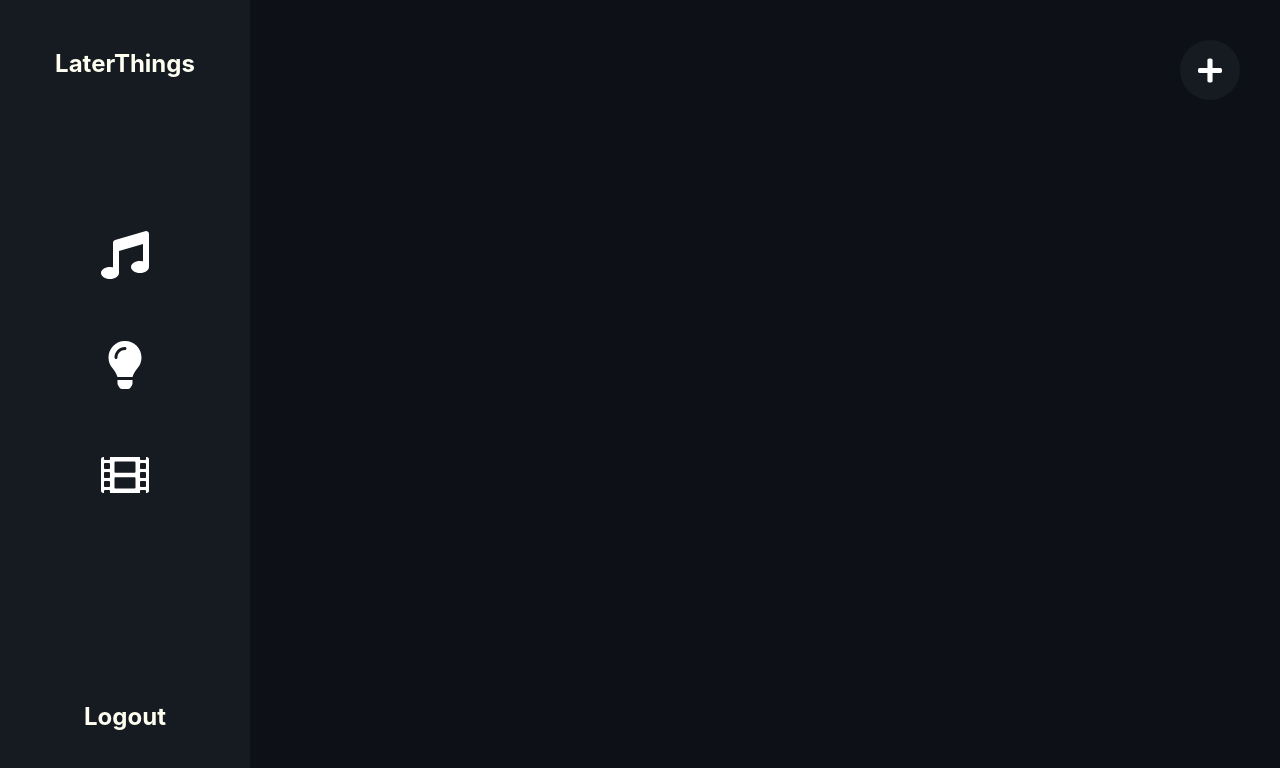
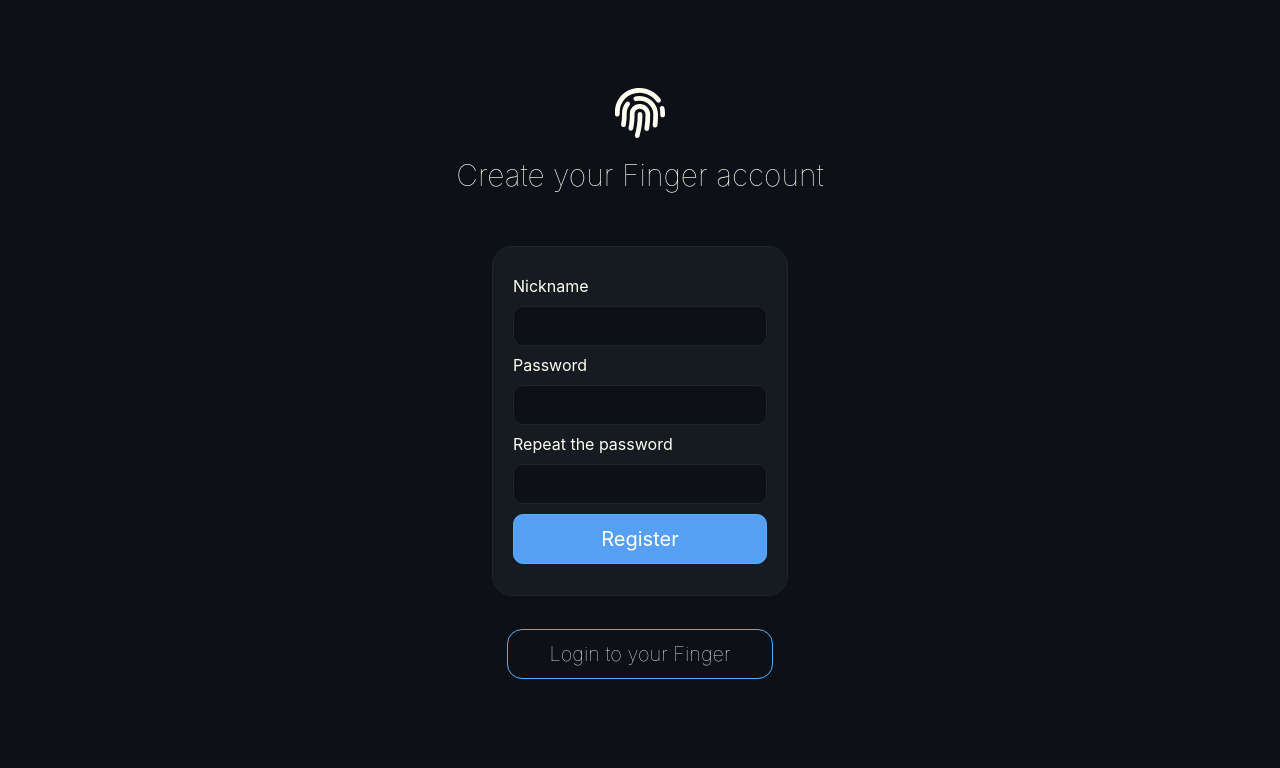
Before and after one commit to ArekStasko/LaterThings, a React (Create React App) app: page /register in a window 1280 px wide. Shown: the top 768 px of the page. Built offline with nearby package versions, Linux system fonts and the light colour scheme.

Commit message:
add login and register site

```diff
--- a/package.json
+++ b/package.json
@@ -11,6 +11,7 @@
     "@testing-library/user-event": "^12.1.10",
     "react": "^17.0.2",
     "react-dom": "^17.0.2",
+    "react-router-dom": "^5.2.0",
     "react-scripts": "4.0.3",
     "sass": "^1.34.1",
     "styled-components": "^5.3.0",
--- a/src/App.js
+++ b/src/App.js
@@ -1,10 +1,21 @@
 import React from 'react'
+import {
+  BrowserRouter as Router,
+  Route,
+} from 'react-router-dom';
 import MainPage from './pages/mainPage'
+import Login from './pages/login'
+import Register from './pages/register'
 
 function App() {
   return (
     <div >
-     <MainPage />
+      <Router>
+        <Route exact path='/' component={Login} />
+        <Route exact path='/register' component={Register} />
+        <Route path='/things/:category' component={MainPage} />
+
+      </Router>
     </div>
   );
 }
--- /dev/null
+++ b/src/assets/styles/themes/default/components/login.scss
@@ -0,0 +1,89 @@
+.login{
+    width: 100%;
+    height: 100vh;
+    display: flex;
+    flex-direction: column;
+    justify-content: center;
+    align-items: center;
+
+    &__finger-icon{
+        font-size: 50px;
+    }
+
+    &__header{
+        font-weight: 100;
+        font-size: 30px;
+    }
+
+    &__box{
+        display: flex;
+        flex-direction: column;
+        justify-content: space-evenly;
+        align-items: center;
+        height: 500px;
+        min-width: 20%;
+
+
+        &--form{
+            height: 350px;
+            min-width: 100%;
+            padding: 20px;
+            display: flex;
+            justify-content: space-evenly;
+            flex-direction: column;
+            background-color: #161b22;
+            border: 1px solid #20242b;
+            border-radius: 20px;
+
+            label{
+                color: #fffff1;
+            }
+
+            input{
+              outline: none;
+              height: 40px;
+              border-radius: 10px;
+              border: 1px solid #20242b;
+              background-color: #0d1117;
+              color: #fffff1;
+            }
+
+            button{
+                cursor: pointer;
+                height: 50px;
+                border-radius: 10px;
+                background-color: #55a0f5;
+                border: 1px solid #55afff;
+                color: #fffff1;
+                font-size: 20px;
+                transition: all 600ms ease-in-out;
+
+                &:hover{
+                    transform: scale(1.030);
+                }
+            }
+        }
+    }
+
+    .redirect-register{
+        display: flex;
+        justify-content: center;
+        align-items: center;
+        cursor: pointer;
+        height: 50px;
+        min-width: 90%;
+        border-radius: 15px;
+        background-color: transparent;
+        border: 1px solid #55afff;
+        font-size: 20px;
+        transition: all 300ms ease-in-out;
+        font-weight: 100;
+        color: #fffff1;
+        text-decoration: none;
+
+
+        &:hover{
+            background-color: #55a0f5;
+        }
+    }
+}
--- /dev/null
+++ b/src/assets/styles/themes/default/components/register.scss
@@ -0,0 +1,88 @@
+.register{
+    width: 100%;
+    height: 100vh;
+    display: flex;
+    flex-direction: column;
+    justify-content: center;
+    align-items: center;
+
+    &__finger-icon{
+        font-size: 50px;
+    }
+
+    &__header{
+        font-weight: 100;
+        font-size: 30px;
+    }
+
+    &__box{
+        display: flex;
+        flex-direction: column;
+        justify-content: space-evenly;
+        align-items: center;
+        height: 500px;
+        min-width: 20%;
+
+
+        &--form{
+            height: 350px;
+            min-width: 100%;
+            padding: 20px;
+            display: flex;
+            justify-content: space-evenly;
+            flex-direction: column;
+            background-color: #161b22;
+            border: 1px solid #20242b;
+            border-radius: 20px;
+
+            label{
+                color: #fffff1;
+            }
+
+            input{
+              outline: none;
+              height: 40px;
+              border-radius: 10px;
+              border: 1px solid #20242b;
+              background-color: #0d1117;
+              color: #fffff1;
+            }
+
+            button{
+                cursor: pointer;
+                height: 50px;
+                border-radius: 10px;
+                background-color: #55a0f5;
+                border: 1px solid #55afff;
+                color: #fffff1;
+                font-size: 20px;
+                transition: all 600ms ease-in-out;
+
+                &:hover{
+                    transform: scale(1.030);
+                }
+            }
+        }
+    }
+
+    .redirect-login{
+        display: flex;
+        justify-content: center;
+        align-items: center;
+        cursor: pointer;
+        height: 50px;
+        min-width: 90%;
+        border-radius: 15px;
+        background-color: transparent;
+        border: 1px solid #55afff;
+        font-size: 20px;
+        transition: all 300ms ease-in-out;
+        font-weight: 100;
+        color: #fffff1;
+        text-decoration: none;
+
+        &:hover{
+            background-color: #55a0f5;
+        }
+    }
+}
--- a/src/assets/styles/themes/default/components/sidebar.scss
+++ b/src/assets/styles/themes/default/components/sidebar.scss
@@ -8,9 +8,17 @@
     height: 100vh;
     padding: 50px;
 
+    &__logo{
+        display: flex;
+        justify-content: center;
+        align-items: center;
+        font-size: 25px;
+    }
 
     &__title{
+        font-size: 20px;
         margin: 0;
+        margin-left: 10px;
     }
 
     &__icons{
@@ -45,6 +53,28 @@
             }
         }
     }
+
+    &__log{
+        display: flex;
+        justify-content: center;
+        align-items: center;
+        cursor: pointer;
+        height: 50px;
+        min-width: 90%;
+        border-radius: 15px;
+        background-color: transparent;
+        border: 1px solid #55afff;
+        font-size: 20px;
+        transition: all 300ms ease-in-out;
+        font-weight: 100;
+        color: #fffff1;
+        text-decoration: none;
+
+
+        &:hover{
+            background-color: #55a0f5;
+        }
+    }
 }
 
 .add{
--- a/src/assets/styles/themes/default/theme.scss
+++ b/src/assets/styles/themes/default/theme.scss
@@ -7,3 +7,5 @@
 /* components imports */
 
 @import './components/sidebar.scss';
+@import './components/login.scss';
+@import './components/register.scss';
--- a/src/components/sidebar.js
+++ b/src/components/sidebar.js
@@ -1,6 +1,6 @@
 import React, { useState } from 'react'
 import { FontAwesomeIcon } from '@fortawesome/react-fontawesome'
-import { faMusic, faLightbulb, faFilm, faPlus } from '@fortawesome/free-solid-svg-icons'
+import { faMusic, faLightbulb, faFilm, faPlus, faFingerprint } from '@fortawesome/free-solid-svg-icons'
 import styled from 'styled-components'
 
 const Btn = styled.button`
@@ -9,12 +9,15 @@ color: ${({active})=> active ? '#161b22' : '#ffffff'};
 `
 
 const Sidebar = () => {
-    const [active, setActive] = useState('')
+    const [active, setActive] = useState('Music')
 
     return(
         <>
         <div className='sidebar'>
-            <h2 className='sidebar__title'>LaterThings</h2>
+            <div className='sidebar__logo'>
+            <FontAwesomeIcon className="sidebar__finger-icon" icon={faFingerprint} />
+            <p className='sidebar__title'>LaterThings</p>
+            </div>
             <div className='sidebar__icons'>
                 <Btn active={active === 'Music'} onClick={()=>setActive('Music')} >
                 <FontAwesomeIcon className='sidebar-icon' icon={faMusic} />
@@ -26,9 +29,7 @@ const Sidebar = () => {
                 <FontAwesomeIcon className='sidebar-icon' icon={faFilm} />
                 </Btn>
             </div>
-            <div className='sidebar__log'>
-            <h2>Logout</h2>
-            </div>
+            <button className='sidebar__log'>Logout</button>
         </div>
         <button className='add'>
         <FontAwesomeIcon className='add-icon' icon={faPlus} />
--- /dev/null
+++ b/src/pages/login.js
@@ -0,0 +1,66 @@
+import React from "react";
+import { Link, Redirect } from "react-router-dom";
+import { FontAwesomeIcon } from "@fortawesome/react-fontawesome";
+import { faFingerprint } from "@fortawesome/free-solid-svg-icons";
+
+class Login extends React.Component {
+  constructor() {
+    super();
+    this.state = {
+      nickname: "",
+      password: "",
+      loggedIn: false,
+    };
+  }
+
+  Handlesubmit = (e) => {
+    e.preventDefault();
+    if (this.state.nickname.length > 0 && this.state.nickname.length > 0) {
+      this.setState((state) => ({ loggedIn: !state.loggedIn }));
+    } else {
+      console.log("pass password and nickname");
+    }
+  };
+
+  render() {
+    const { loggedIn } = this.state;
+
+    if (loggedIn) {
+      return <Redirect to="/things/Music" />;
+    }
+
+    return (
+      <div className="login">
+        <FontAwesomeIcon className="login__finger-icon" icon={faFingerprint} />
+        <h1 className="login__header">Login to your Finger</h1>
+        <div className="login__box">
+          <form
+            className="login__box--form"
+            onSubmit={(e) => this.Handlesubmit(e)}
+          >
+            <label htmlFor="nickname">Nickname</label>
+            <input
+              type="text"
+              id="nickname"
+              value={this.state.nickname}
+              onChange={(e) => this.setState({ nickname: e.target.value })}
+            />
+            <label htmlFor="password">Password</label>
+            <input
+              type="password"
+              id="password"
+              value={this.state.password}
+              onChange={(e) => this.setState({ password: e.target.value })}
+            />
+            <button type="submit">Sign in</button>
+          </form>
+          <Link className="redirect-register" to="/register">
+            Create Finger account
+          </Link>
+        </div>
+      </div>
+    );
+  }
+}
+
+export default Login;
--- /dev/null
+++ b/src/pages/register.js
@@ -0,0 +1,71 @@
+import React from "react";
+import { Link, Redirect } from "react-router-dom";
+import { FontAwesomeIcon } from '@fortawesome/react-fontawesome';
+import { faFingerprint } from '@fortawesome/free-solid-svg-icons'
+
+class Register extends React.Component {
+  constructor() {
+    super();
+    this.state = {
+      nickname: "",
+      password: "",
+      repeatPassword: "",
+      registeredIn: false,
+    };
+  }
+
+  Handlesubmit = (e) => {
+    e.preventDefault();
+    if (this.state.nickname.length > 0 && this.state.nickname.length > 0 && this.state.password === this.state.repeatPassword) {
+      this.setState((state) => ({ registeredIn: !state.registeredIn }));
+    } else {
+      console.log("pass password and nickname");
+    }
+  };
+
+  render() {
+    const { registeredIn } = this.state;
+
+    if (registeredIn) {
+      return <Redirect to="/" />;
+    }
+
+    return (
+      <div className="register">
+        <FontAwesomeIcon className='register__finger-icon' icon={faFingerprint} />
+        <h1 className='register__header'>Create your Finger account</h1>
+        <div className='register__box'>
+          <form className='register__box--form' onSubmit={(e) => this.Handlesubmit(e)}>
+            <label htmlFor='nickname'>Nickname</label>
+            <input
+              type='text'
+              id='nickname'
+              value={this.state.nickname}
+              onChange={(e) => this.setState({ nickname: e.target.value })}
+            />
+            <label htmlFor='password'>Password</label>
+            <input
+              type='password'
+              id='password'
+              value={this.state.password}
+              onChange={(e) => this.setState({ password: e.target.value })}
+            />
+            <label htmlFor='repeatPassword'>Repeat the password</label>
+            <input
+              type='password'
+              id='repeatPassword'
+              value={this.state.repeatPassword}
+              onChange={(e) =>
+                this.setState({ repeatPassword: e.target.value })
+              }
+            />
+            <button type="submit">Register</button>
+          </form>
+            <Link className='redirect-login' to="/">Login to your Finger</Link>
+        </div>
+      </div>
+    );
+  }
+}
+
+export default Register;
```
Also changed, not shown: 1 other file (tests, documents, lock files or other folders).
